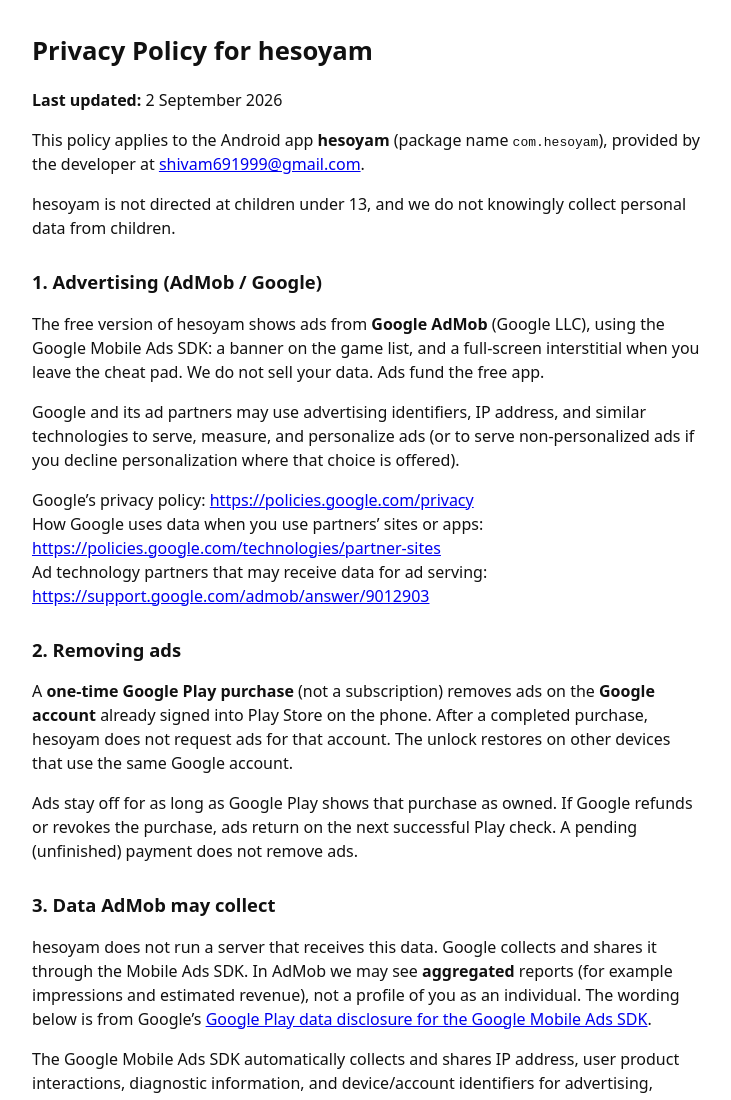
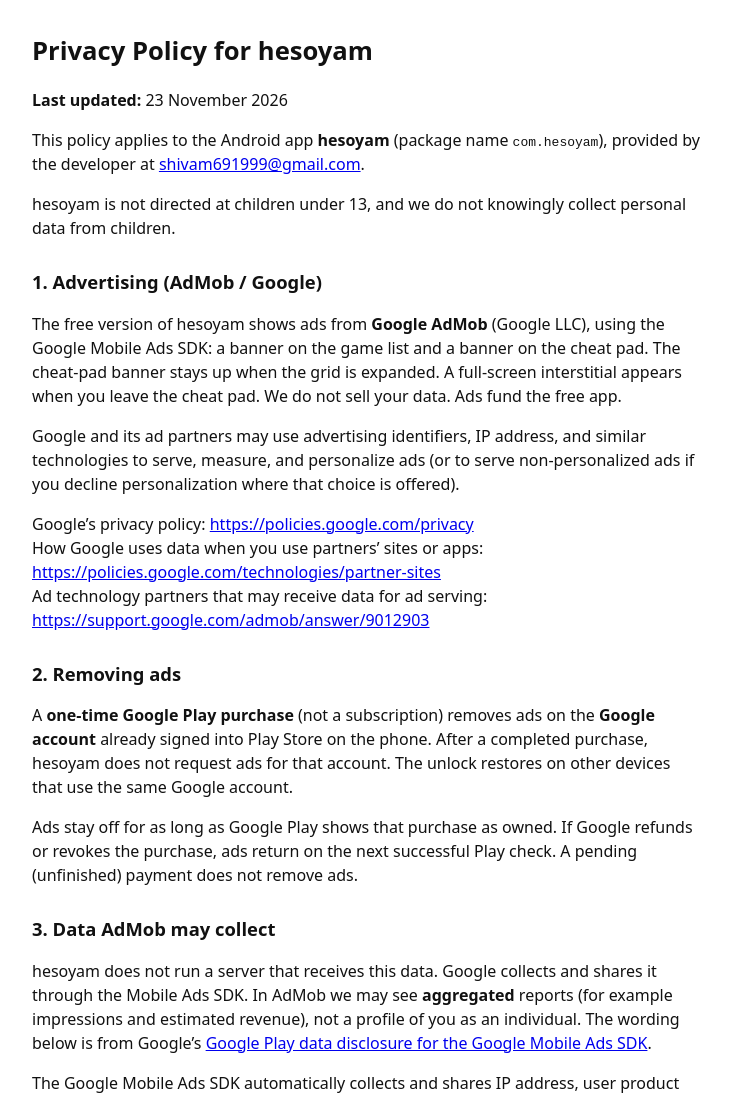
Before and after one commit to 0xsharma/hesoyam-docs, a plain HTML site: page index.html in a window 1280 px wide. Shown: the top 1100 px of the page, without its empty margins (272-1003 px from the left). Drawn offline with Linux system fonts and the light colour scheme.

Commit message:
update: disclose the cheat-pad banner in the privacy policy

```diff
--- a/index.html
+++ b/index.html
@@ -15,7 +15,7 @@
 </head>
 <body>
   <h1>Privacy Policy for hesoyam</h1>
-  <p><strong>Last updated:</strong> 2 September 2026</p>
+  <p><strong>Last updated:</strong> 23 November 2026</p>
   <p>
     This policy applies to the Android app <strong>hesoyam</strong>
     (package name <code>com.hesoyam</code>), provided by the developer at
@@ -29,9 +29,10 @@
   <h2>1. Advertising (AdMob / Google)</h2>
   <p>
     The free version of hesoyam shows ads from <strong>Google AdMob</strong>
-    (Google LLC), using the Google Mobile Ads SDK: a banner on the game list,
-    and a full-screen interstitial when you leave the cheat pad. We do not sell
-    your data. Ads fund the free app.
+    (Google LLC), using the Google Mobile Ads SDK: a banner on the game list
+    and a banner on the cheat pad. The cheat-pad banner stays up when the grid
+    is expanded. A full-screen interstitial appears when you leave the cheat
+    pad. We do not sell your data. Ads fund the free app.
   </p>
   <p>
     Google and its ad partners may use advertising identifiers, IP address, and
```
